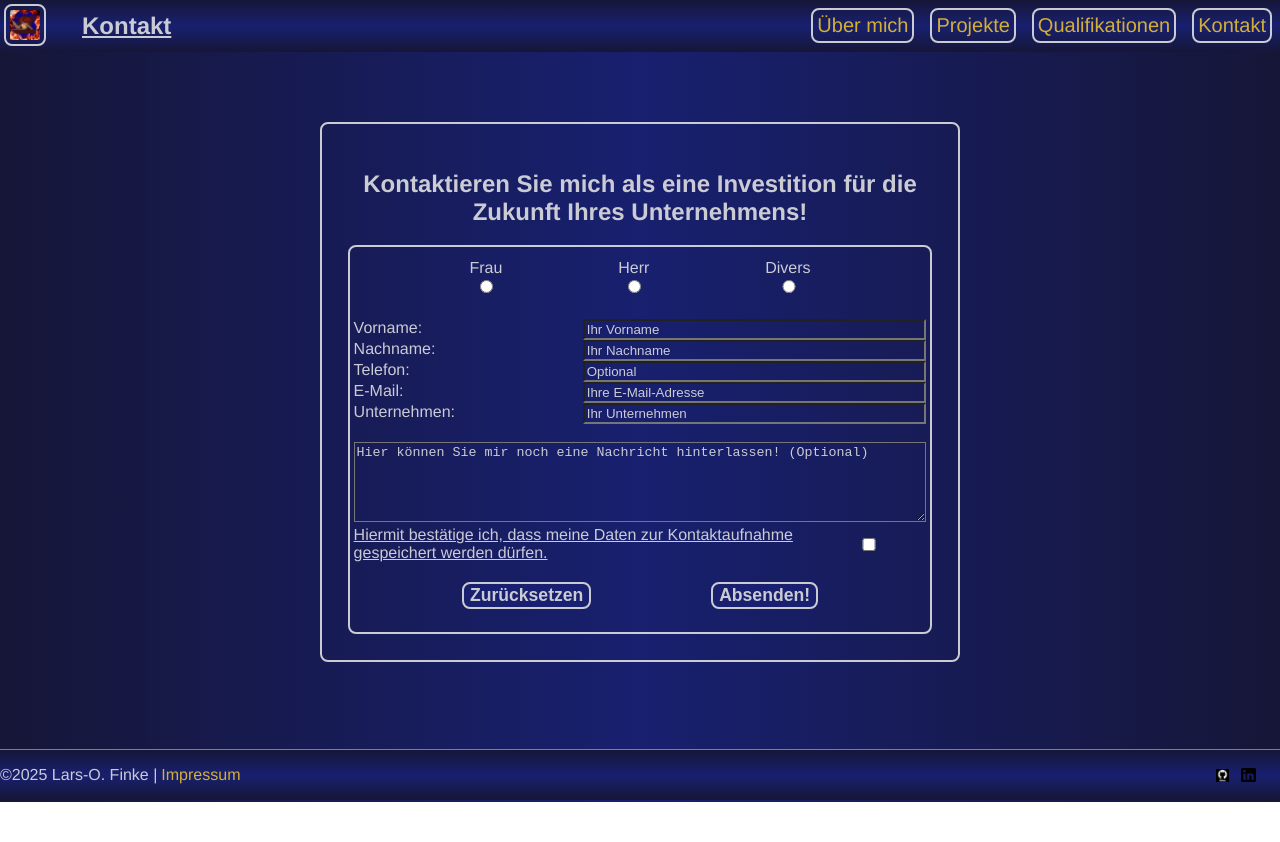
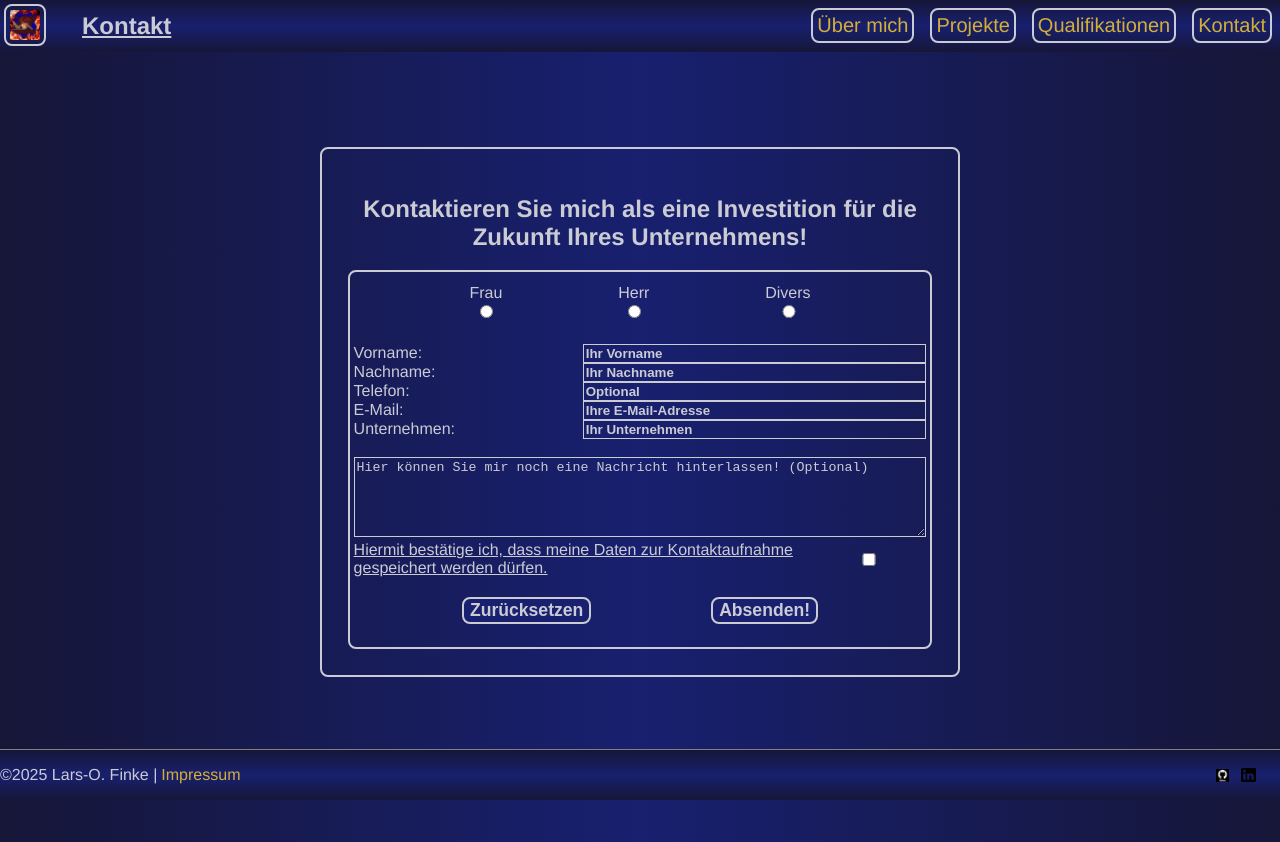
Before and after one commit to LarsOFinke/MyPortfolio, an Angular app in the folder frontend/: page /contact in a window 1280 px wide. Before the commit the page ends 802 px from the top, so only its background shows below. Built offline with nearby package versions, Linux system fonts and the light colour scheme.

Commit message:
Further CSS-refactoring

```diff
--- a/frontend/src/app/components/contact-page/contact-page.component.html
+++ b/frontend/src/app/components/contact-page/contact-page.component.html
@@ -1,4 +1,4 @@
-<div class="centered vh-85">
+<div class="centered vh-90">
   <div class="custom-wrapper centered bordered" id="contact-form">
     <h2>
       Kontaktieren Sie mich als eine Investition für die Zukunft Ihres
--- a/frontend/src/app/components/contact-page/form/contact-form.component.css
+++ b/frontend/src/app/components/contact-page/form/contact-form.component.css
@@ -6,13 +6,16 @@
 input {
   width: 100%;
   background-color: var(--dark-navy-blue);
+  border: 1px solid var(--grey);
   color: var(--light-grey);
+  font-weight: 600;
 }
 
 textarea {
   width: 100%;
   height: 5rem;
   background-color: var(--dark-navy-blue);
+  border: 1px solid var(--grey);
 }
 ::placeholder {
   color: var(--grey);
--- a/frontend/src/app/components/projects-page/projects-page.component.html
+++ b/frontend/src/app/components/projects-page/projects-page.component.html
@@ -1,5 +1,5 @@
-<div class="centered">
-  <div class="custom-wrapper centered bordered vh-85">
+<div class="centered vh-90">
+  <div class="custom-wrapper centered bordered">
     <h1>Interessiert, was ich bereits gemacht habe?</h1>
     <br>
 
```
